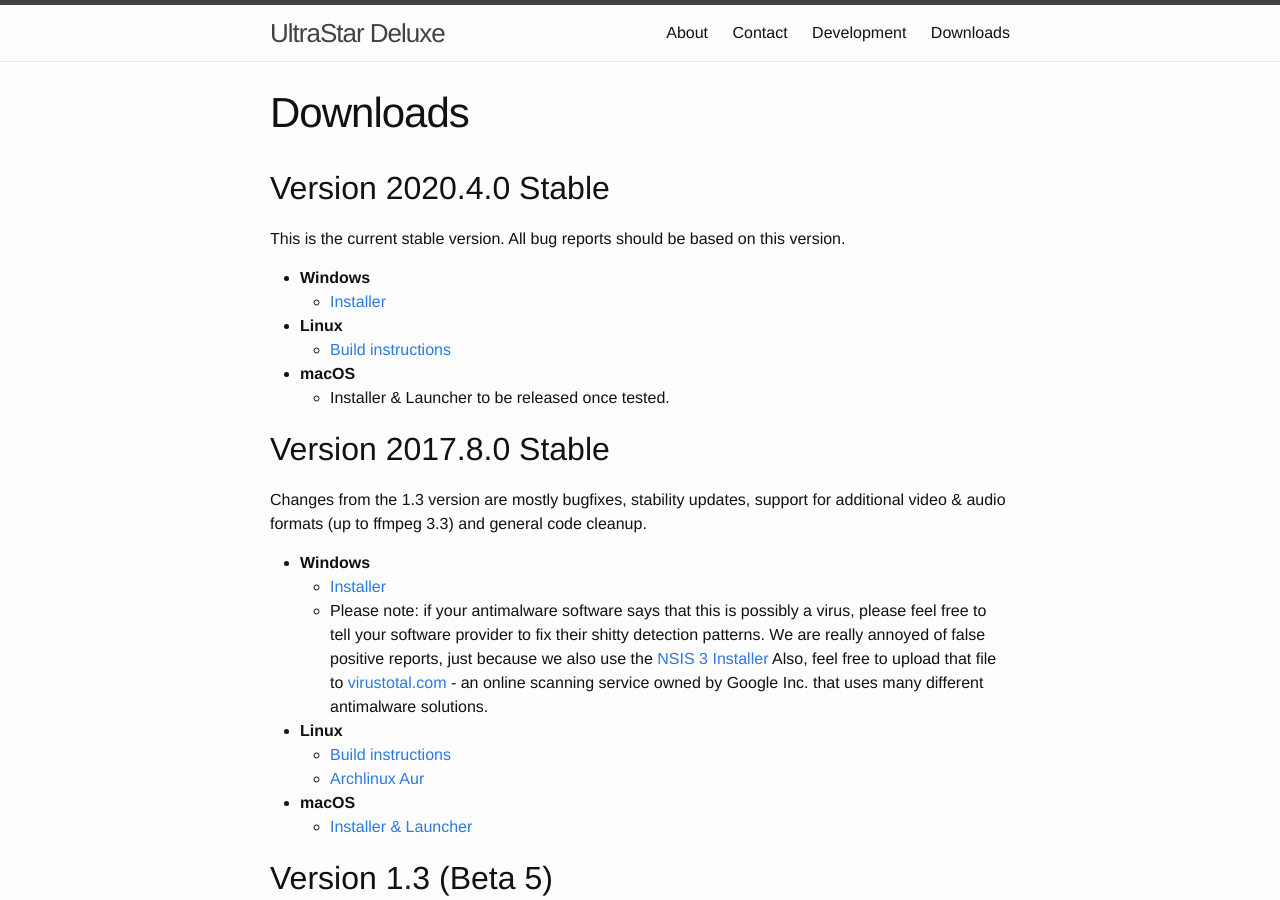
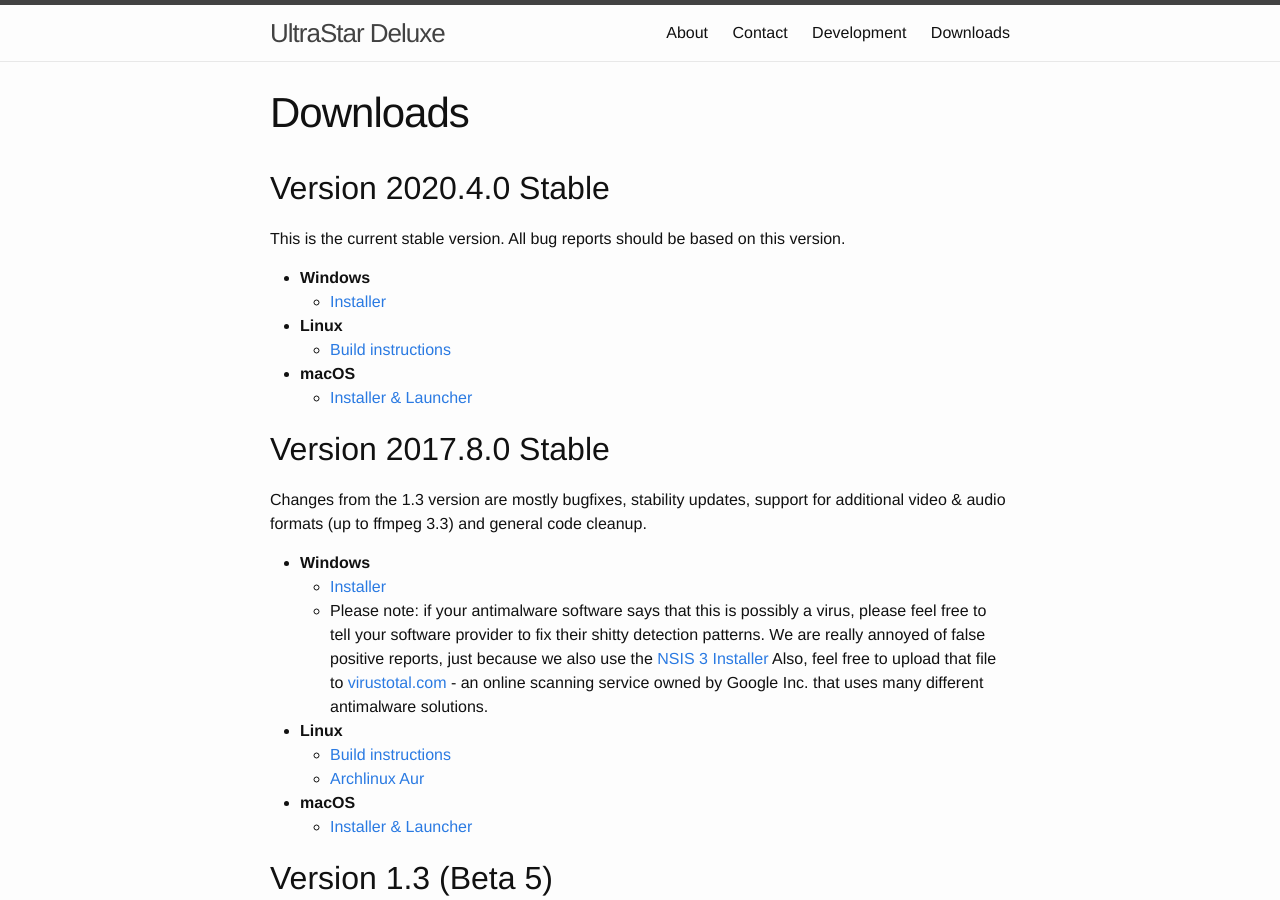
Before and after one commit to UltraStar-Deluxe/ultrastar-deluxe.github.io, a Jekyll site: the page built from downloads.md, in a window 1280 px wide and 900 px high. Built offline with Jekyll 4.4.1, drawn with Linux system fonts in a browser that asks for light colours.

Commit message:
add download link for macOS dmg v2020.4.0

```diff
--- a/downloads.md
+++ b/downloads.md
@@ -14,7 +14,7 @@
 *  __Linux__
    - [Build instructions](https://github.com/UltraStar-Deluxe/USDX#compiling-on-linuxbsd-using-make)
 *  __macOS__
-   - Installer & Launcher to be released once tested.
+   - [Installer & Launcher](https://github.com/UltraStar-Deluxe/USDX/releases/download/v2020.4.0/UltraStar.Deluxe-v2020.4.0.stable_macOS.dmg)
 
 
 ## Version 2017.8.0 Stable
```
